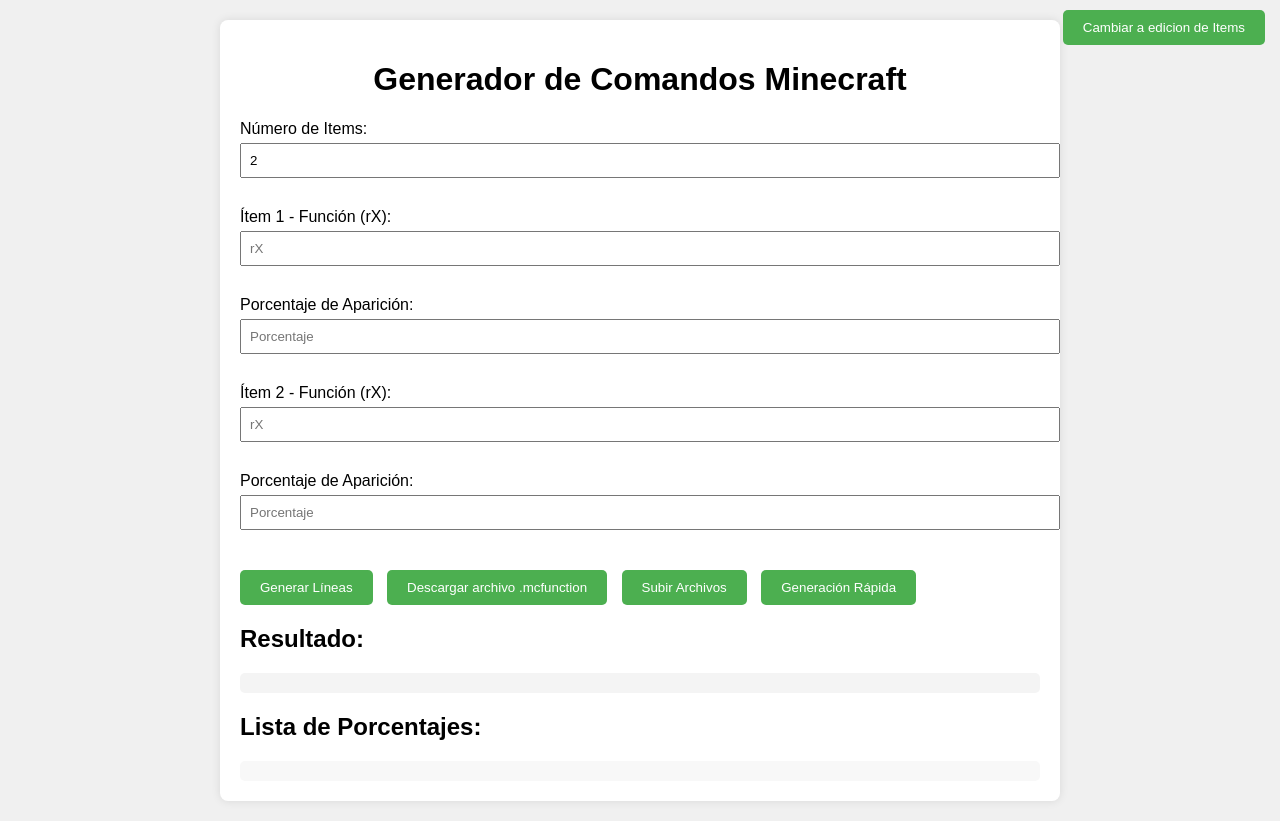
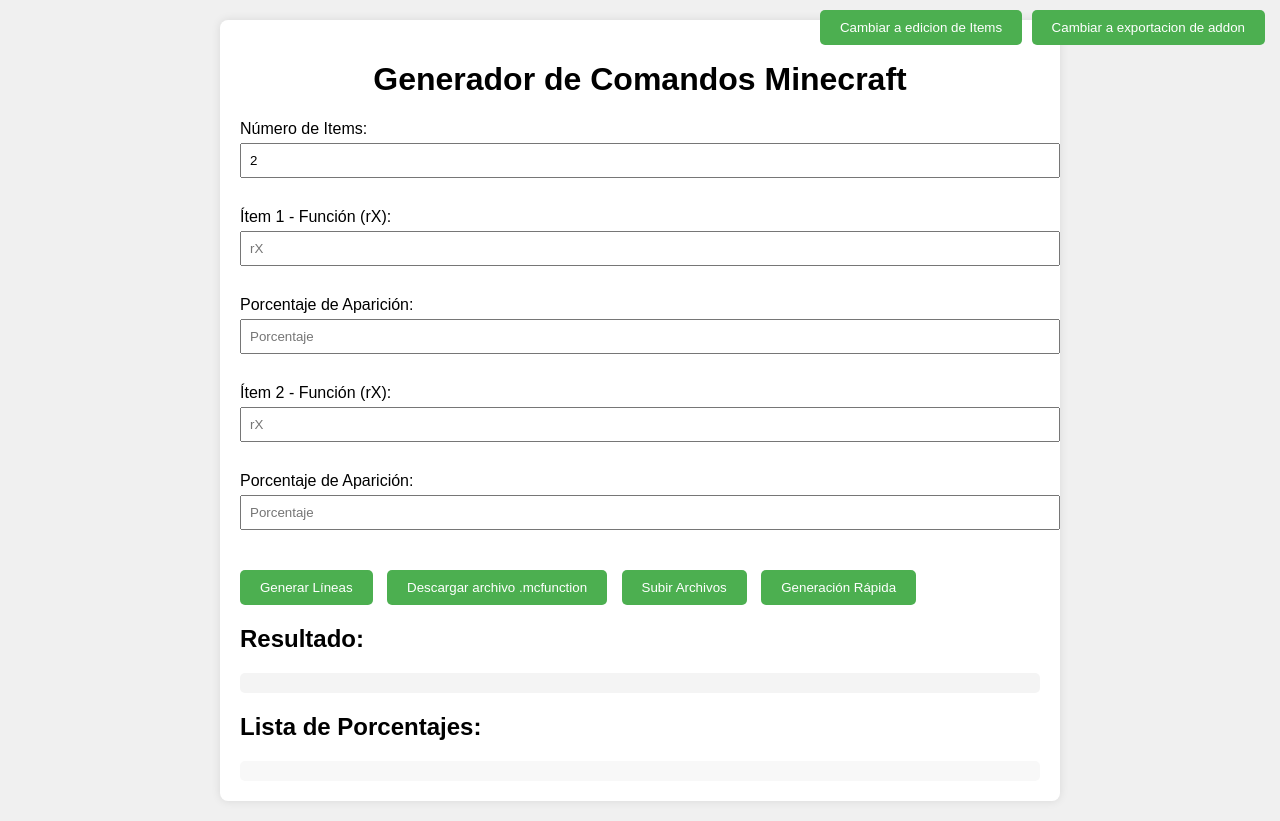
Before and after one commit to RexR848/Casino-Generator, a plain HTML site: page index.html in a window 1280 px wide. Drawn offline with Linux system fonts and the light colour scheme.

Commit message:
Update index.html

```diff
--- a/index.html
+++ b/index.html
@@ -109,6 +109,7 @@
 <body>
   <div style="position: fixed; top: 10px; right: 10px; z-index: 1000;">
     <button onclick="window.location.href='items.html'" style="margin-right: 5px;">Cambiar a edicion de Items</button>
+    <button onclick="window.location.href='exportar.html'" style="margin-right: 5px;">Cambiar a exportacion de addon</button>
   </div>
 
   <div class="container">
```
